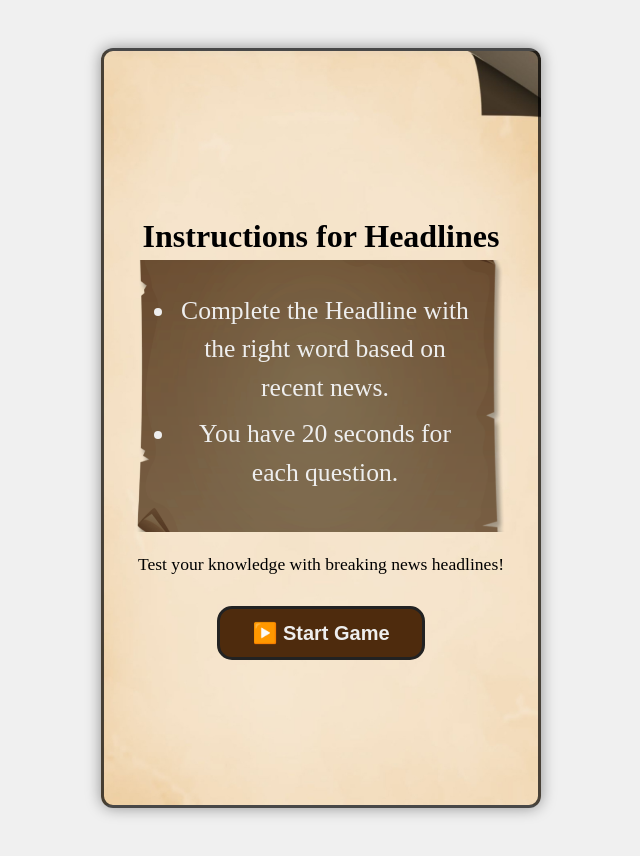
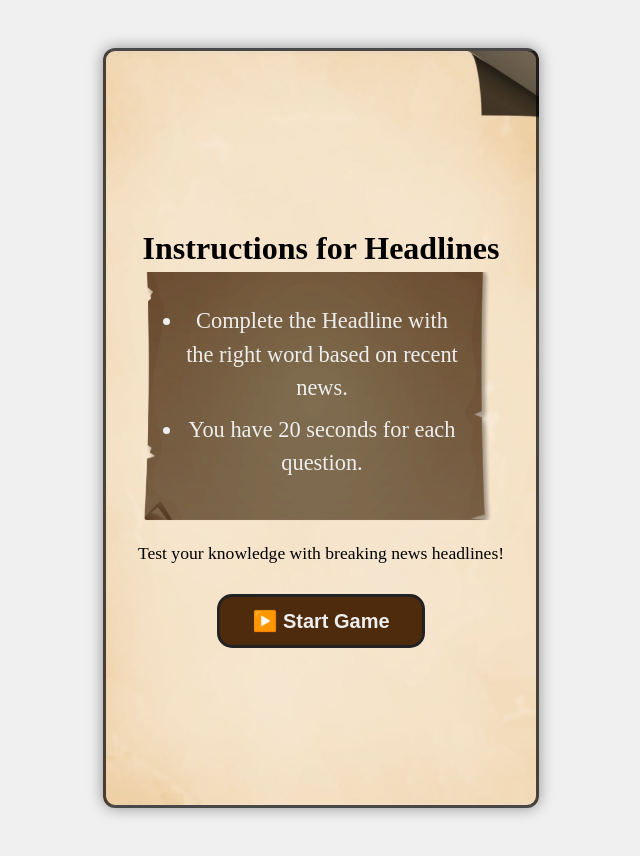
Before and after one commit to Kalmeshwar27/headlinesreact, a React (Create React App) app: page / in a window 1280 px wide. Shown: the whole page, without its empty margins (319-959 px from the left). Built offline with nearby package versions, Linux system fonts and the light colour scheme.

Commit message:
updated code

```diff
--- a/src/App.css
+++ b/src/App.css
@@ -70,7 +70,7 @@ body {
 .start-box {
   align-content: center;
   width: 100%;
-  max-width: 370px;
+  max-width: 350px;
   padding: 2rem;
   background-image: url('./assets/images/box2.png');
   background-size: cover;
@@ -143,7 +143,7 @@ body {
 
 .instructions li {
   margin-bottom: 0.50rem;
-  font-size: 1.6rem;
+  font-size: 1.4rem;
   color: #eee;
   animation: fadeInUp 0.4s ease forwards;
   opacity: 0;
```
